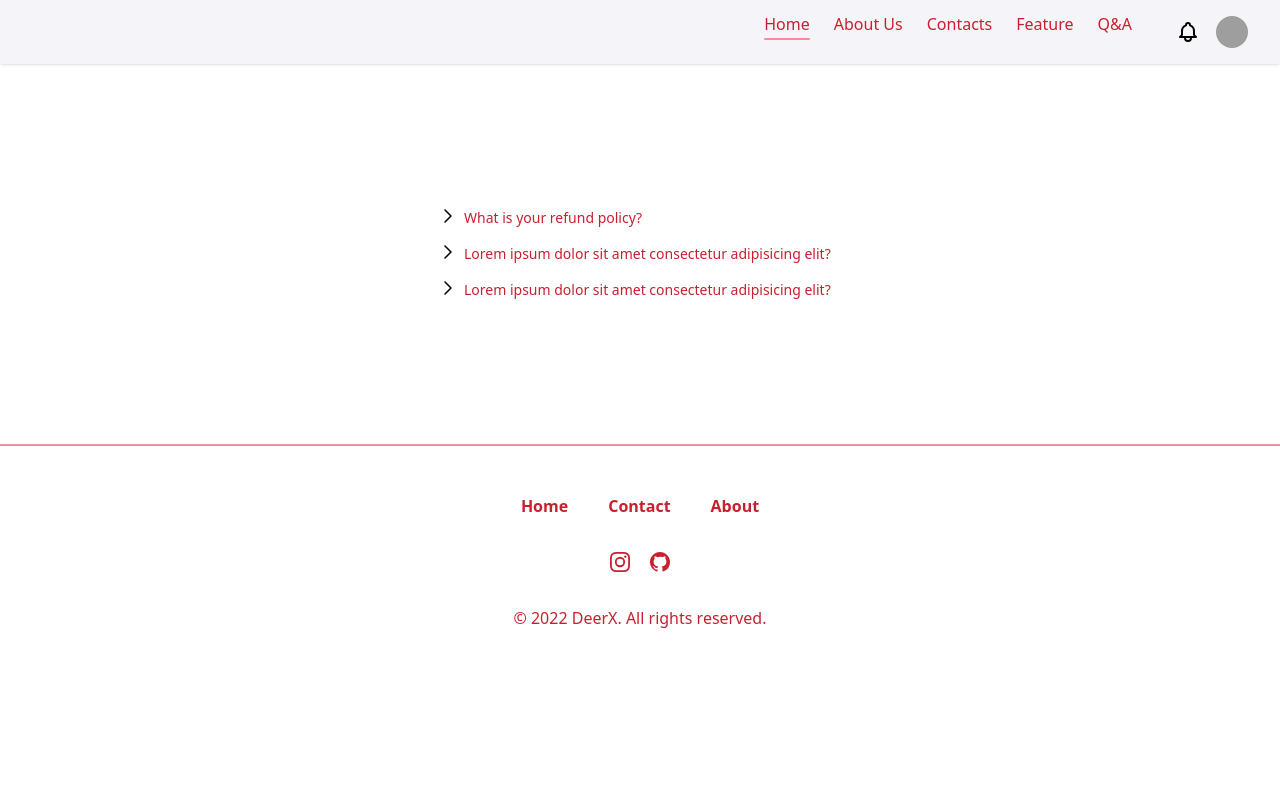
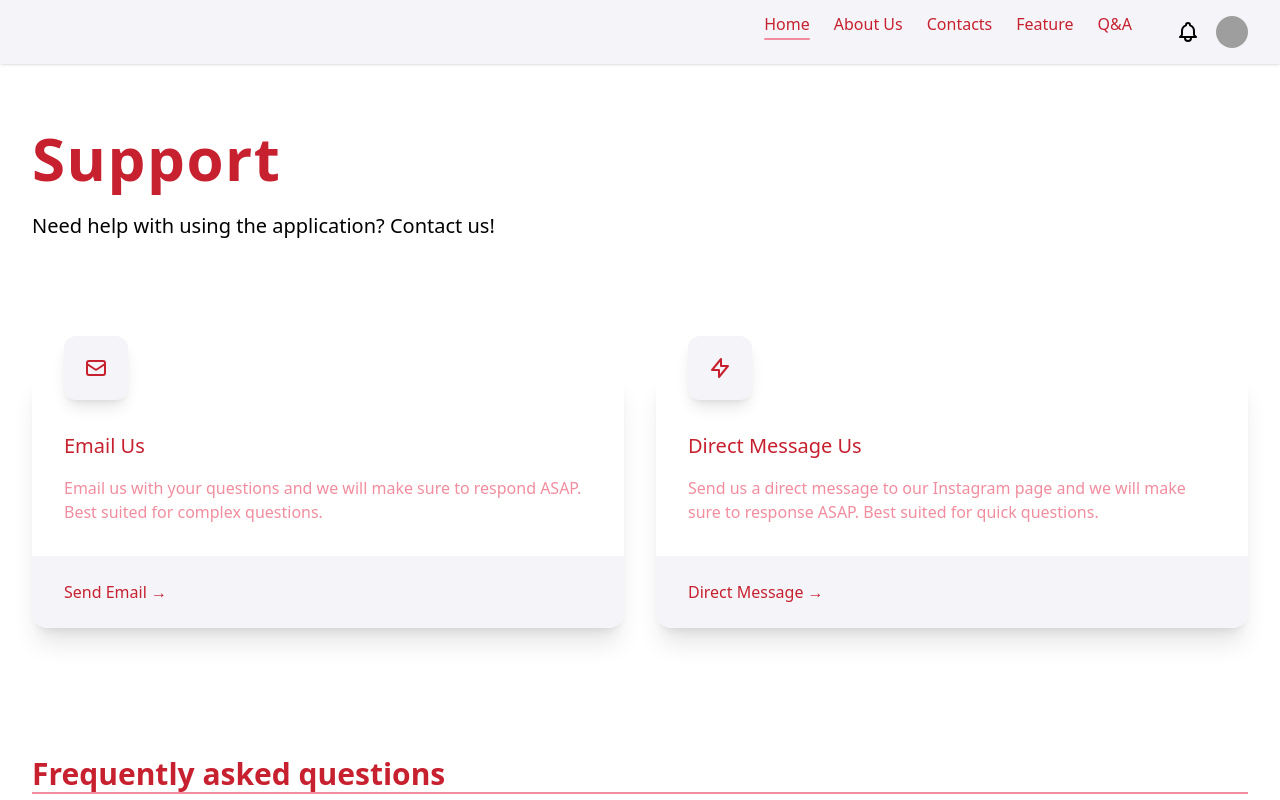
Before and after one commit to DeerX-Denison/web, a Next.js app: page /qa in a window 1280 px wide. Shown: the top 800 px of the page. Built offline with nearby package versions, Linux system fonts and the light colour scheme; grey boxes are pictures that could not be loaded.

Commit message:
add /support sections + fix reponsive

```diff
--- a/pages/qa.tsx
+++ b/pages/qa.tsx
@@ -3,6 +3,11 @@ import type { NextPage } from 'next'
 import Header from '../components/Header';
 import Footer from '../components/Footer';
 import Faq from '../components/Faq';
+import {
+	MailIcon,
+	LightningBoltIcon,
+} from '@heroicons/react/outline';
+import Link from 'next/link';
 
 const faq = [
     {
@@ -21,16 +26,89 @@ const faq = [
         answer: "Doloremque placeat repellendus dolorum veniam ipsum neque saepe delectus necessitatibus est"
     }
 ]
+const supportLinks = [
+	{
+		name: 'Email Us',
+		href: 'mailto:deerx.dev@gmail.com?subject=DeerX Support',
+		description:
+			'Email us with your questions and we will make sure to respond ASAP. Best suited for complex questions.',
+		actionText: 'Send Email',
+		icon: MailIcon,
+	},
+	{
+		name: 'Direct Message Us',
+		href: 'https://www.instagram.com/deerx_denison/',
+		description:
+			'Send us a direct message to our Instagram page and we will make sure to response ASAP. Best suited for quick questions.',
+		actionText: 'Direct Message',
+		icon: LightningBoltIcon,
+	},
+];
+
+
 const Qa:NextPage = () => {
 
   return (
     <>
-    <header><Header/></header>
+    <header>
+        <Header/>
+        <div className="relative mt-24 max-w-md mx-auto px-4 sm:max-w-3xl sm:px-6 md:mt-32 lg:max-w-7xl lg:px-8">
+            <h1 className="text-4xl font-extrabold tracking-wide text-denison-red md:text-5xl lg:text-6xl">
+                Support
+            </h1>
+            <p className="mt-6 max-w-3xl text-xl text-blue-gray-300">
+                Need help with using the application? Contact us!
+            </p>
+        </div>
+    </header>
     <section
       id="secondary-features"
       aria-label="Features for building a portfolio"
-      className="py-20 sm:py-32"
+      className="max-w-md mx-auto py-20 px-4 sm:py-32 sm:max-w-3xl lg:max-w-7xl lg:px-8"
     >
+        <h2 className="sr-only" id="contact-heading">
+            Email us
+        </h2>
+        <div className="grid grid-cols-1 gap-y-20 lg:grid-cols-2 lg:gap-y-0 lg:gap-x-8">
+            {supportLinks.map((link) => (
+                <div
+                    key={link.name}
+                    className="flex flex-col bg-white rounded-2xl shadow-xl"
+                >
+                    <div className="flex-1 relative pt-16 px-6 pb-8 md:px-8">
+                        <div className="absolute top-0 p-5 inline-block bg-gray rounded-xl shadow-lg transform -translate-y-1/2">
+                            <link.icon
+                                className="h-6 w-6 text-denison-red"
+                                aria-hidden="true"
+                            />
+                        </div>
+                        <h3 className="text-xl font-medium text-denison-red">
+                            {link.name}
+                        </h3>
+                        <p className="mt-4 text-base text-pink">{link.description}</p>
+                    </div>
+                    <div className="p-6 bg-gray rounded-bl-2xl rounded-br-2xl md:px-8 text-denison-red text-base font-medium hover:cursor-pointer hover:underline">
+                        <Link href={link.href} passHref>
+                            <div>
+                                {link.actionText}
+                                <span aria-hidden="true"> &rarr;</span>
+                            </div>
+                        </Link>
+                    </div>
+                </div>
+            ))}
+        </div>
+    </section>
+    <section
+        className="max-w-md mx-auto pb-20 px-4 divide-y-2 divide-pink sm:max-w-3xl sm:px-6 lg:max-w-7xl lg:px-8"
+        aria-labelledby="faq-heading"
+    >
+        <h2
+            className="text-3xl font-extrabold text-denison-red"
+            id="faq-heading"
+        >
+            Frequently asked questions
+        </h2>
         <div className="w-full px-4 pt-16">
         <div className="mx-auto w-full max-w-md rounded-2xl bg-white p-2">
             {faq.map(blog => {
@@ -38,11 +116,9 @@ const Qa:NextPage = () => {
                     <><Faq content = {blog}/></>
                 )
             })}
-
         </div>
         </div>
     </section>
-
     <Footer/>
     </>
   )
```
